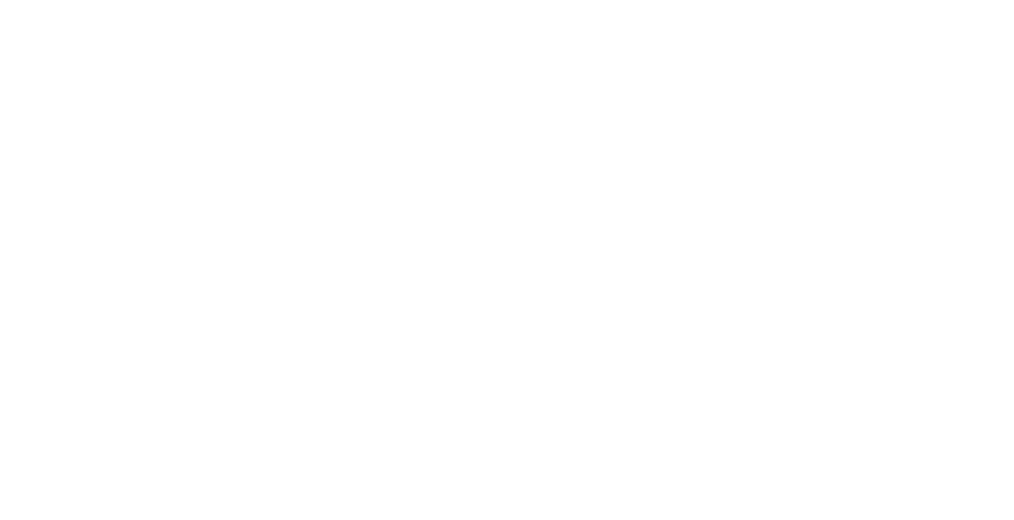
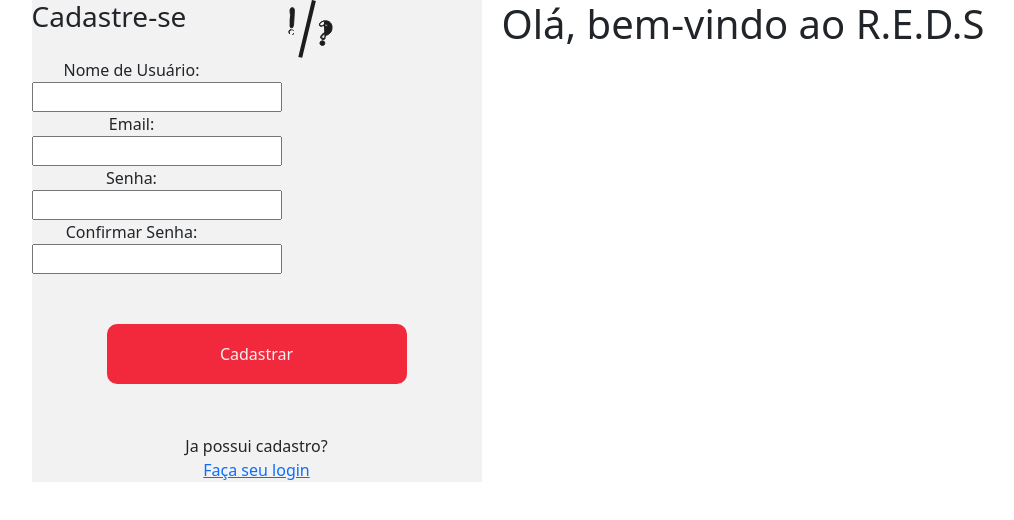
Before and after one commit to BrunoTakeo/reds, a React (Create React App) app: page /cadastro in a window 1280 px wide. Before the commit this address had no page. Shown: the top 520 px of the page, without its empty margins (132-1146 px from the left). Built offline with nearby package versions, Linux system fonts and the light colour scheme.

Commit message:
Termino Da Sala Espera - Inicio Do Cadastro

```diff
--- a/src/Configs/config.js
+++ b/src/Configs/config.js
@@ -1,5 +1,7 @@
-import IMAGEM_ICON_REDS from '../assets/img/LOGO.svg';
+import IMAGEM_ICON_REDS_WHITE from '../assets/img/LOGO_White.svg';
+import IMAGEM_ICON_REDS_BLACK from '../assets/img/LOGO_Black.svg';
 import IMAGEM_ICON_JOGADOR from '../assets/img/Icons_Jogadores.svg'
 
-export const IMAGEM_LOGO = IMAGEM_ICON_REDS;
+export const IMAGEM_LOGO_W = IMAGEM_ICON_REDS_WHITE;
+export const IMAGEM_LOGO_B = IMAGEM_ICON_REDS_BLACK;
 export const IMAGEM_ICON = IMAGEM_ICON_JOGADOR;
--- /dev/null
+++ b/src/Pages/Cadastro/Cadastro.js
@@ -0,0 +1,89 @@
+import React, { Fragment } from 'react'
+import { IMAGEM_LOGO_B } from '../../Configs/config'
+import { Link } from 'react-router-dom'
+import './cadastro.css'
+
+const Cadastro = () => {
+  return (
+    <Fragment>
+        <div className='Info_Cadastro'>
+            <div className='Info_Table'>
+                <div className='Logo_Cadastre-se'>
+                    <h3>Cadastre-se</h3>
+                    <img src={IMAGEM_LOGO_B}/>
+                </div>
+                <div className='Info_Table_Dados'>
+                    <form>
+                        <div className='cadastro'>
+                            <div className='cadastro-usuario'>
+                            <div className='cadastro-form'>
+                                <label
+                                htmlFor="nomeUsuario"
+                                >
+                            Nome de Usuário:
+                                </label>
+                                <input type='text'>
+                                </input>
+                            </div>
+                            </div>
+                        </div>
+                        <div className='cadastro'>
+                            <div className='cadastro-usuario'>
+                            <div className='cadastro-form'>
+                                <label
+                                htmlFor="email"
+                                >
+                            Email:
+                                </label>
+                                <input type='text'>
+                                </input>
+                            </div>
+                            </div>
+                        </div>
+                        <div className='cadastro'>
+                            <div className='cadastro-usuario'>
+                            <div className='cadastro-form'>
+                                <label
+                                htmlFor="senha"
+                                >
+                            Senha:
+                                </label>
+                                <input type='text'>
+                                </input>
+                            </div>
+                            </div>
+                        </div>
+                        <div className='cadastro'>
+                            <div className='cadastro-usuario'>
+                            <div className='cadastro-form'>
+                                <label
+                                htmlFor='confirmSenha'
+                                >
+                            Confirmar Senha:
+                                </label>
+                                <input type='text'>
+                                </input>
+                            </div>
+                            </div>
+                        </div>
+                    </form>
+                </div>
+                <div className='Area_Button'>
+                    <Link className='Button_Cadastrar'>
+                        Cadastrar
+                    </Link>
+                </div>
+                Ja possui cadastro?
+                <Link to='/cadastro'>
+                Faça seu login
+                </Link>
+            </div>
+            <div className='Poster'>
+                <h1>Olá, bem-vindo ao R.E.D.S</h1>
+            </div>
+        </div>
+    </Fragment>
+  )
+}
+
+export default Cadastro
--- /dev/null
+++ b/src/Pages/Cadastro/cadastro.css
@@ -0,0 +1,46 @@
+.Info_Cadastro{
+    display: flex;
+    justify-content: center;
+    gap: 20px;
+}
+.Logo_Cadastre-se{
+    display: flex;
+    gap: 100px;
+}
+.Info_Table{
+    background-color: #F2F2F2;
+    display: flex;
+    flex-direction: column;
+    justify-content: center;
+}
+.Info_Cadastro img{
+    width: 47px;
+    height: 58px;
+}
+.Info_Table_Dados{
+    display: grid;
+    grid-template-columns: repeat(2,200px);
+    column-gap: 50px;
+    row-gap: 15px;
+}
+.cadastro-form input{
+    width: 250px;
+    height: 30px;
+}
+.Area_Button{
+    display: flex;
+    justify-content: center;
+    align-items: center;
+    padding: 50px;
+}
+.Button_Cadastrar{
+    display: flex;
+    justify-content: center;
+    align-items: center;
+    text-decoration: none;
+    background: #F2293D;
+    color: #F2F2F2;
+    width: 300px;
+    height: 60px;
+    border-radius: 10px;
+}
--- a/src/Pages/Index/Index.js
+++ b/src/Pages/Index/Index.js
@@ -1,13 +1,14 @@
 import React, { Fragment } from 'react'
 import './index.css'
-import { IMAGEM_LOGO } from '../../Configs/config'
+import { IMAGEM_LOGO_W } from '../../Configs/config'
+import { Link } from 'react-router-dom'
 
 const Index = () => {
   return (
     <Fragment>
       <div className='index'>
         <div className='index_logo'>
-          <img src={IMAGEM_LOGO}/>
+          <img src={IMAGEM_LOGO_W}/>
           <h2>
             REDS
           </h2>
@@ -18,9 +19,19 @@
           type='text'
           placeholder='Código da sala'
           />
-          <button>
-            Entrar
-          </button>
+          <Link to='/sala_espera'
+                type="button"
+                title='Entrar Na Sala'
+                className='Botao_Entrar'
+          >
+              Entrar
+          </Link>
+        </div>
+        <div className='FCadastro'>
+          Uma melhor experiência?
+          <Link to='/cadastro' className='YCadastro'>
+            Faça seu cadastro.
+          </Link>
         </div>
       </div>
     </Fragment>
--- a/src/Pages/Index/index.css
+++ b/src/Pages/Index/index.css
@@ -38,9 +38,23 @@
     border-radius: 10px;
     color: #1C1C1C;
 }
-.index_login button{
+.Botao_Entrar{
+    display: flex;
+    justify-content: center;
+    align-items: center;
+    text-decoration: none;
     background: #1C1C1C;
     color: #F2F2F2;
     width: 325px;
     height: 55px;
 }
+.FCadastro{
+    color: #F2F2F2;
+    display: flex;
+    gap: 5px;
+}
+.YCadastro{
+    color: #F2F2F2;
+    text-decoration: none;
+    font-weight: bold;
+}
--- a/src/Rotas/Rotas.js
+++ b/src/Rotas/Rotas.js
@@ -3,6 +3,7 @@
 import PrivateRoute from './PrivateRoute'
 import Index from '../Pages/Index/Index'
 import Sala_Espera from '../Pages/Sala_Espera/Sala_Espera'
+import Cadastro from '../Pages/Cadastro/Cadastro'
 
 const Rotas = () => {
   return (
@@ -10,6 +11,7 @@
         <Routes>
             <Route path='/' element={<Index/>}/>
             <Route path='/sala_espera' element={<Sala_Espera/>}/>
+            <Route path='/cadastro' element={<Cadastro/>}/>
             <Route element={<PrivateRoute/>}>
 
             </Route>
```
Also changed, not shown: src/assets/img/LOGO_Black.svg (added), src/assets/img/LOGO_White.svg (renamed from src/assets/img/LOGO.svg).
